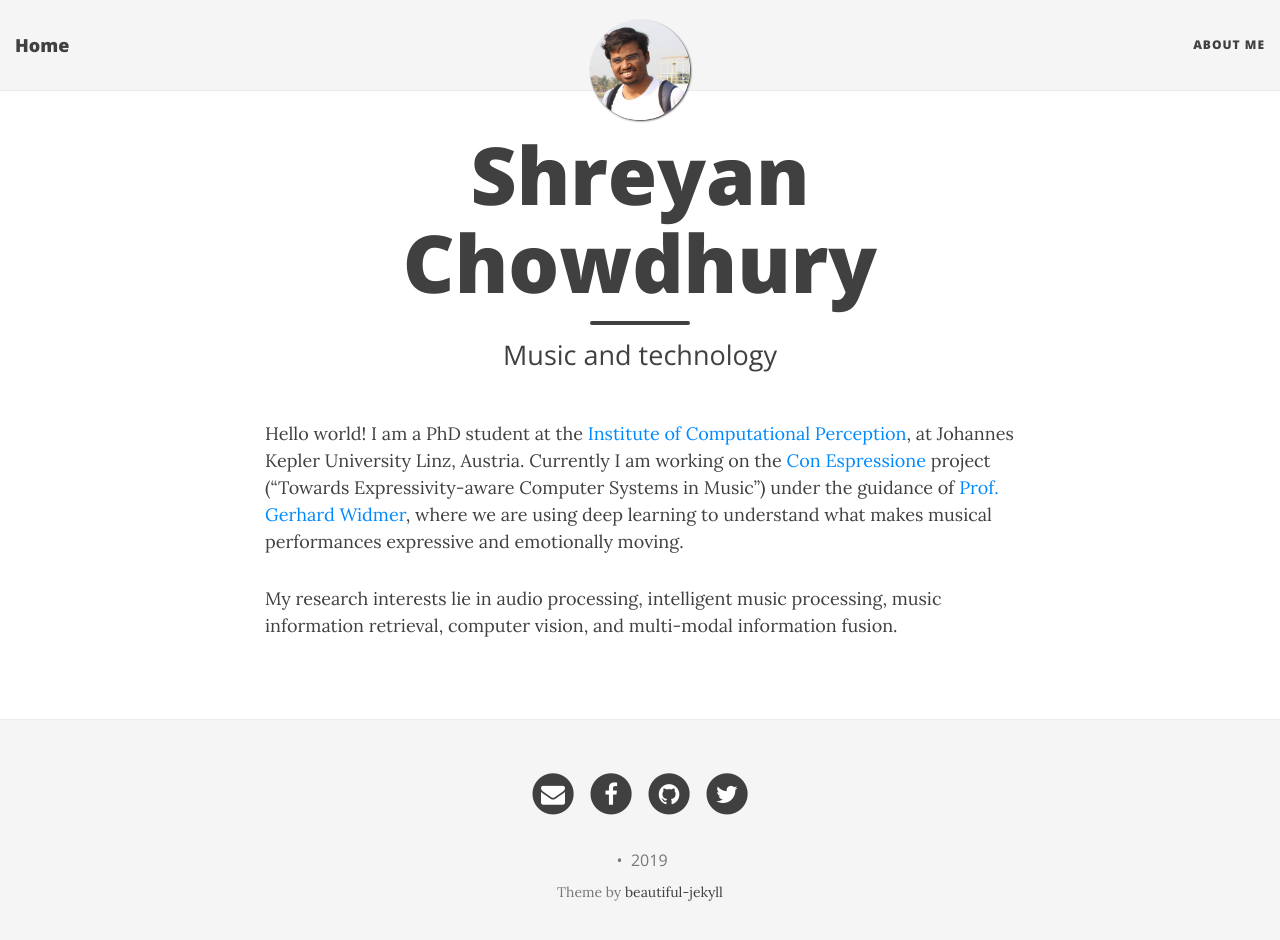
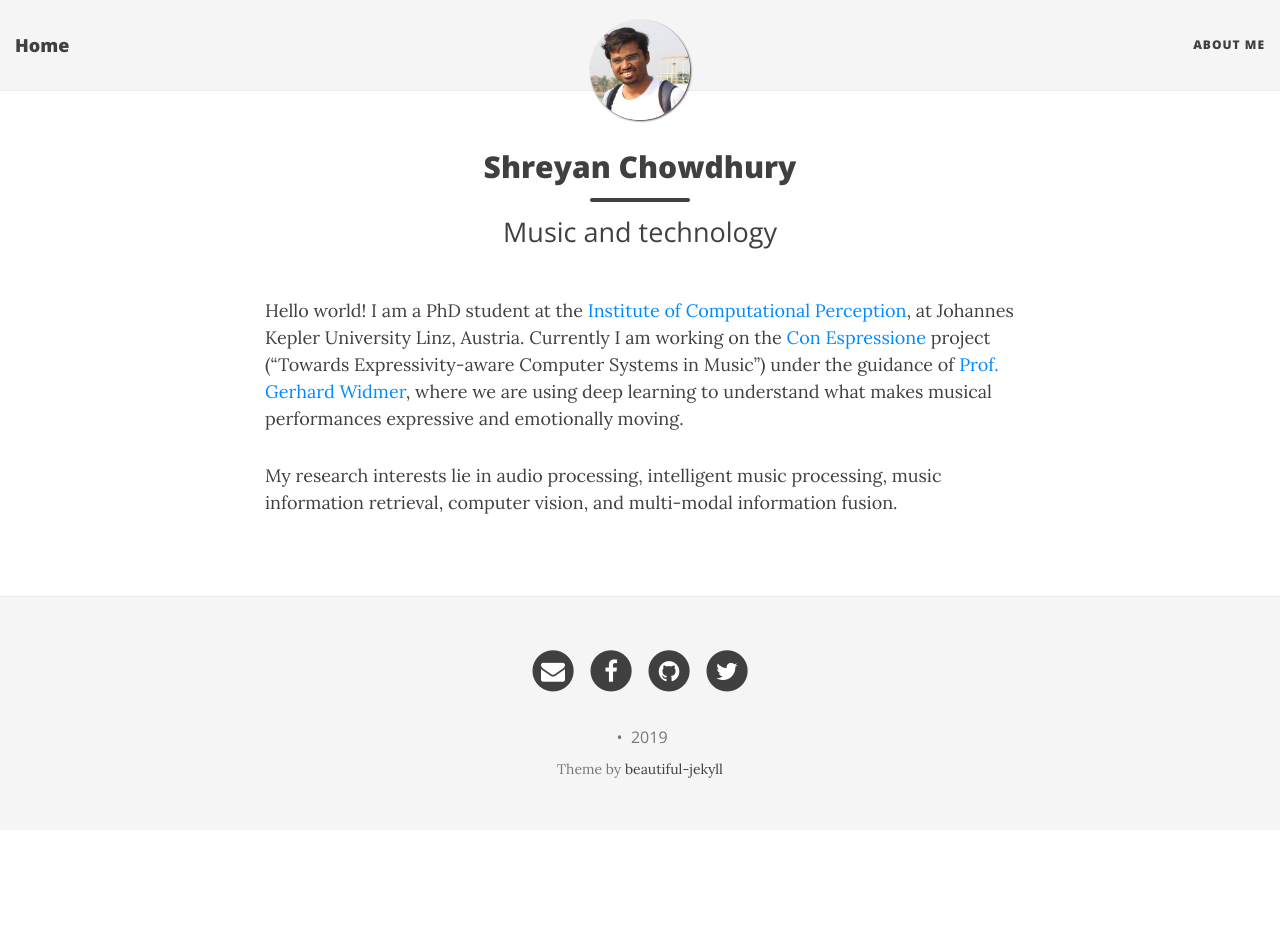
Before and after one commit to shreyanc/shreyanc.github.io, a Jekyll site: the page built from index.md, in a window 1280 px wide and 953 px high. Shown: the top 940 px of the window. Built offline with Jekyll 4.4.1, drawn with Linux system fonts in a browser that asks for light colours; nearby versions of some CDN libraries.

Commit message:
Update header.html

```diff
--- a/_includes/header.html
+++ b/_includes/header.html
@@ -50,7 +50,7 @@
     <div class="row">
       <div class="col-lg-8 col-lg-offset-2 col-md-10 col-md-offset-1">
         <div class="{{ include.type }}-heading">
-          <h1>{% if page.title %}{{ page.title }}{% else %}<br/>{% endif %}</h1>
+          <h2>{% if page.title %}{{ page.title }}{% else %}<br/>{% endif %}</h1>
 		  {% if page.subtitle %}
 		    {% if include.type == "page" %}
             <hr class="small">
```
